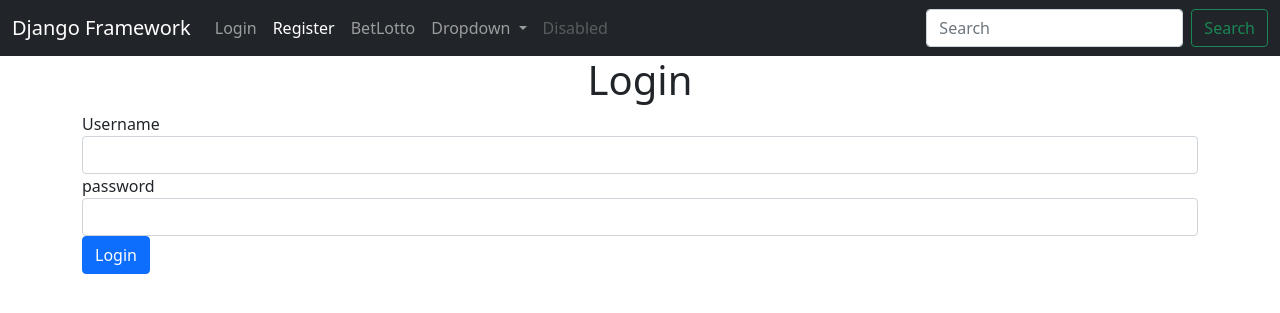
After one commit to narathip1598/Django, a Django app: page /loginForm in a window 1280 px wide. The commit adds this page. Shown: the top 313 px of the page. Run offline with Django 3.2, Linux system fonts and the light colour scheme; some libraries are stand-ins or nearby versions.

Commit message:
login and logout function

```diff
--- a/MyFirstProject/urls.py
+++ b/MyFirstProject/urls.py
@@ -24,6 +24,10 @@ urlpatterns = [
     path('form',views.form),
     path('addForm',views.addLotto),
     path('register',views.register),
-    path('addUser',views.addAccount)
+    path('addUser',views.addAccount),
+    path('loginForm',views.loginForm),
+    path('login',views.login),
+    path('logout',views.logout)
+
 
 ]
--- a/clinic/views.py
+++ b/clinic/views.py
@@ -1,7 +1,7 @@
 from django.http.response import HttpResponse
 from django.shortcuts import render,redirect
 from .models import CreateBetLotto
-from django.contrib.auth.models import User
+from django.contrib.auth.models import User,auth
 from django.contrib import messages
 
 def hello(request):
@@ -16,6 +16,9 @@ def page1(request):
 
 def form(request):
     return render(request,'form.html')
+
+def loginForm(request):
+    return render(request,'login.html')
 
 def addLotto(request):
     numberLotto=request.POST['numberLotto']
@@ -38,10 +41,10 @@ def addAccount(request):
 
     if password==repassword :
         if User.objects.filter(username=username).exists():
-            messages.info(request,'*Username นี้ถูกใช้ไปแล้ว')
+            messages.info(request,'Username นี้ถูกใช้ไปแล้ว')
             return redirect('/register')
         elif User.objects.filter(email=email).exists():
-            messages.info(request,'*Email นี้ถูกใช้ไปแล้ว')
+            messages.info(request,'Email นี้ถูกใช้ไปแล้ว')
             return redirect('/register')
         else :
             user=User.objects.create_user(
@@ -54,5 +57,20 @@ def addAccount(request):
             user.save()
             return redirect('/')
     else :
-        messages.info(request,'*password ไม่ตรงกัน')
+        messages.info(request,'password ไม่ตรงกัน')
         return redirect('/register')
+
+def login(request):
+    username=request.POST['username']
+    password=request.POST['password']
+    user=auth.authenticate(username=username,password=password)
+    if user is not None :
+        auth.login(request,user)
+        return redirect('/')
+    else :
+        messages.info(request,'ข้อมูลไม่ถูกต้อง')
+        return redirect('/loginForm')
+
+def logout(request):
+    auth.logout(request)
+    return redirect('/')
--- a/templates/layout.html
+++ b/templates/layout.html
@@ -18,9 +18,21 @@
           </button>
           <div class="collapse navbar-collapse" id="navbarSupportedContent">
             <ul class="navbar-nav me-auto mb-2 mb-lg-0">
+              {% if user.is_authenticated %}
+              <li class="nav-item">
+                <a class="nav-link" href="#"> Hello , {{user.first_name}}</a>
+              </li>
+              <li class="nav-item">
+                <a class="nav-link" href="/logout">Logout</a>
+              </li>
+              {% else %}
+              <li class="nav-item">
+                <a class="nav-link" href="/loginForm">Login</a>
+              </li>
               <li class="nav-item">
                 <a class="nav-link active" aria-current="page" href="/register">Register</a>
               </li>
+              {%endif%}
               <li class="nav-item">
                 <a class="nav-link" href="/form">BetLotto</a>
               </li>
--- /dev/null
+++ b/templates/login.html
@@ -0,0 +1,25 @@
+{% extends 'layout.html' %}
+
+{% block content %}
+<h1 align='center'>Login</h1>
+{% if messages %}
+<div class="alert alert-danger" role="alert">
+    {% for message in messages %}
+    {{message}}
+    {% endfor %}
+</div>
+{%endif%}
+<form action="login" method="post">
+    {% csrf_token %}
+    <div class="form-group">
+        <label for="">Username</label>
+        <input type="text" class="form-control" name="username">
+    </div>
+     <div class="form-group">
+            <label for="">password</label>
+            <input type="password" class="form-control" name="password">
+        </div>
+    <div class="form-group">
+    <input type="submit" value="Login" class="btn btn-primary">
+</form>
+{% endblock %}
```
